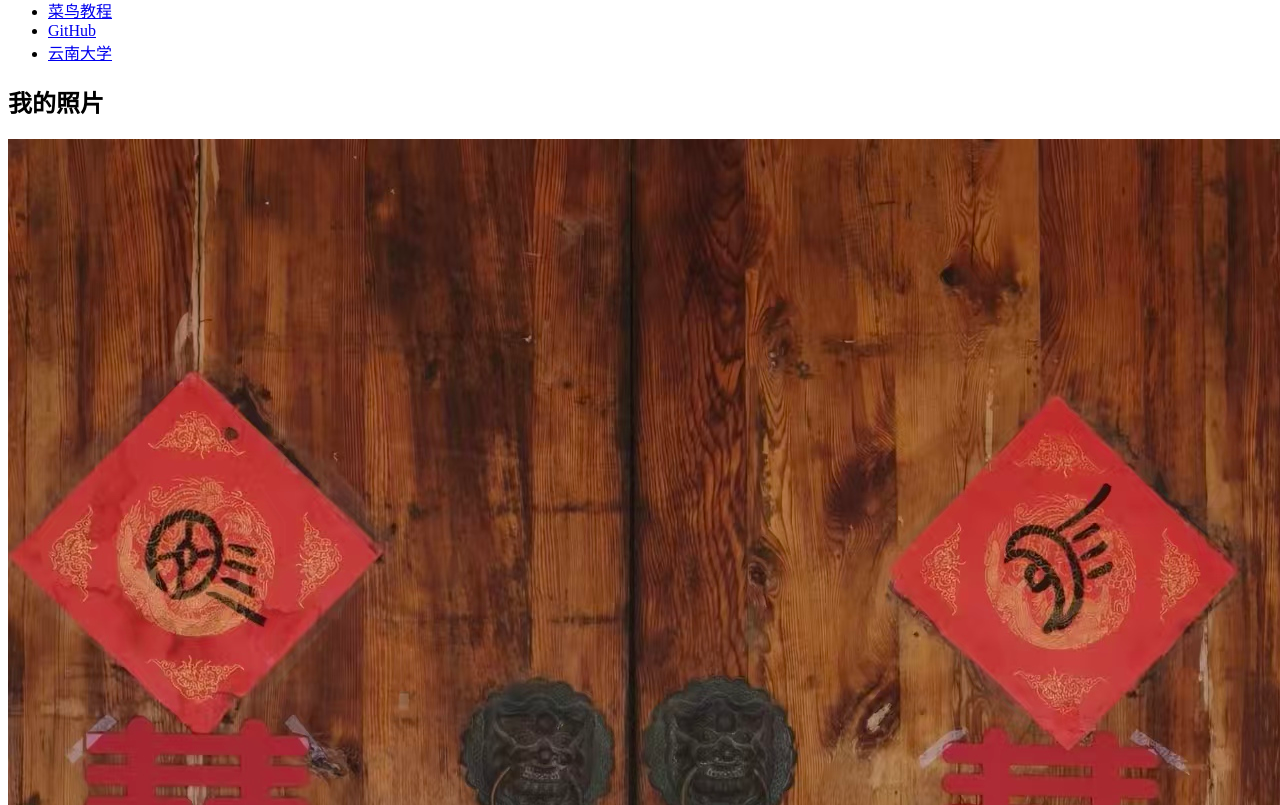
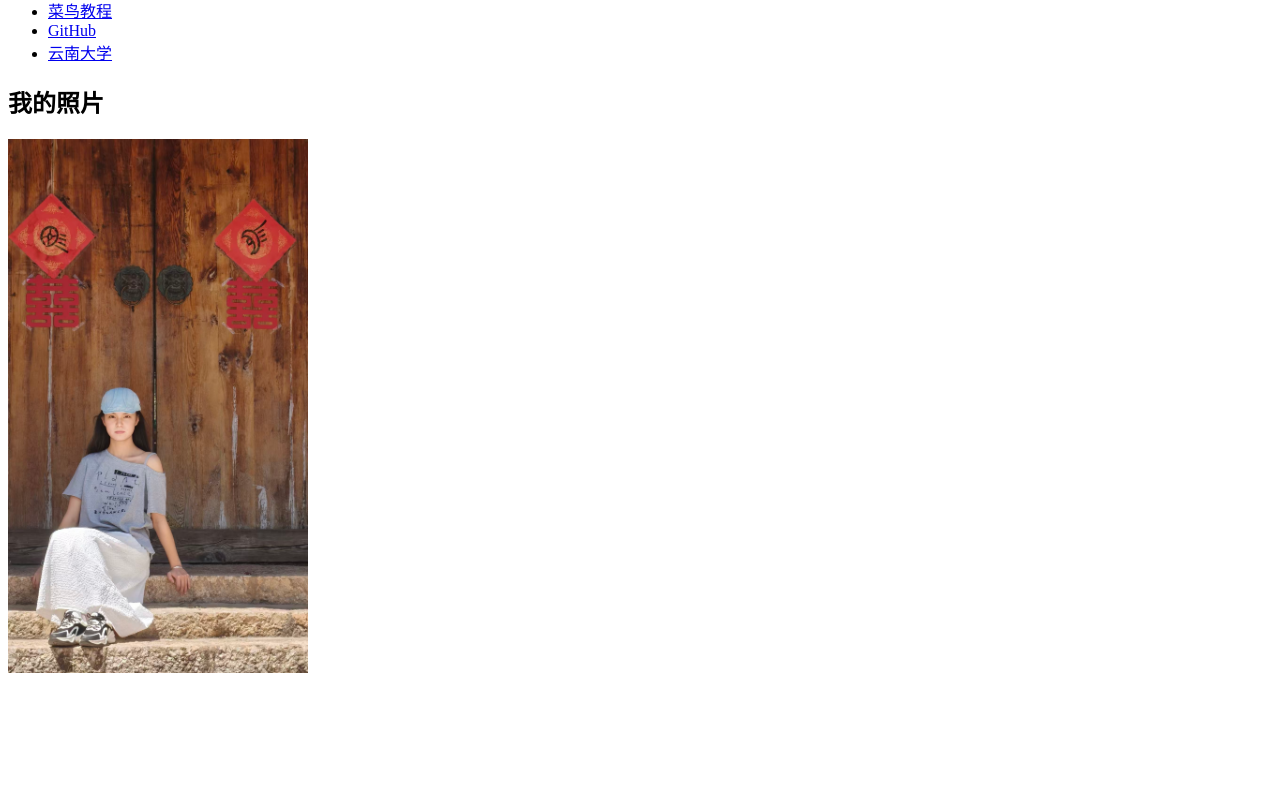
Before and after one commit to L1B831/frontend-practice, a plain HTML site: page homepage/index.html in a window 1280 px wide. Shown: the part 435-1240 px from the top of the page. After the commit the page ends 1120 px from the top, so only its background shows below. Drawn offline with Linux system fonts and the light colour scheme.

Commit message:
修改图片尺寸

```diff
--- a/homepage/index.html
+++ b/homepage/index.html
@@ -25,6 +25,6 @@
      </ul>
 
      <h2>我的照片</h2>
-     <img src="images/me.jpg" alt="我的照片">
+     <img src="images/me.jpg" alt="我的照片" width="300">
 </body>
 </html>
```
